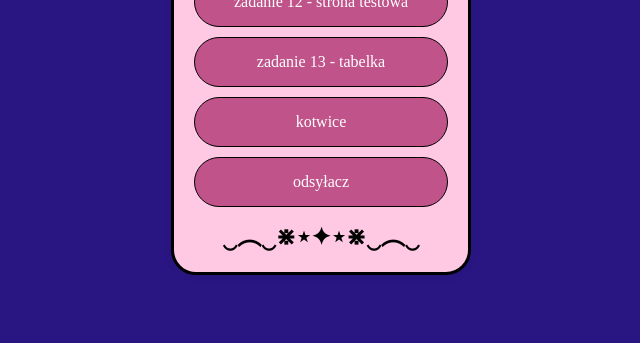
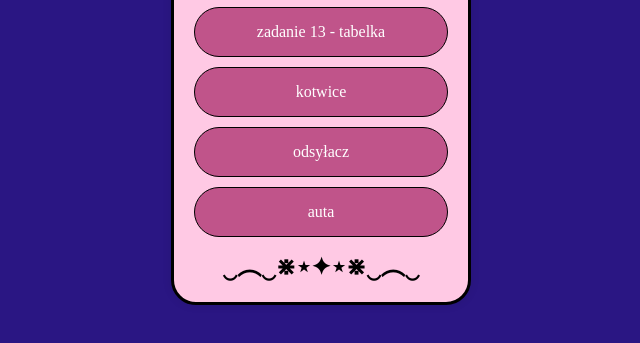
Before and after one commit to M0th-2/Witryny, a plain HTML site: page index.html in a window 1280 px wide. Shown: the part 327-670 px from the top of the page, without its empty margins (319-959 px from the left). Drawn offline with Linux system fonts and the light colour scheme.

Commit message:
Update index.html

```diff
--- a/index.html
+++ b/index.html
@@ -14,7 +14,8 @@
         <a href="zadanie12.html" class="button">zadanie 12 - strona testowa</a>
         <a href="zadanie13.html" class="button">zadanie 13 - tabelka</a>
         <a href="kotwice.html" class="button">kotwice</a>
-        <a href="odsylacz.html" class="button">odsyłacz </a>
+        <a href="odsylacz.html" class="button">odsyłacz</a>
+        <a href="auta.html" class="button">auta</a>
         <h2>‿︵‿⋇⋆✦⋆⋇‿︵‿</h2>
     </div>
 </body>
```
